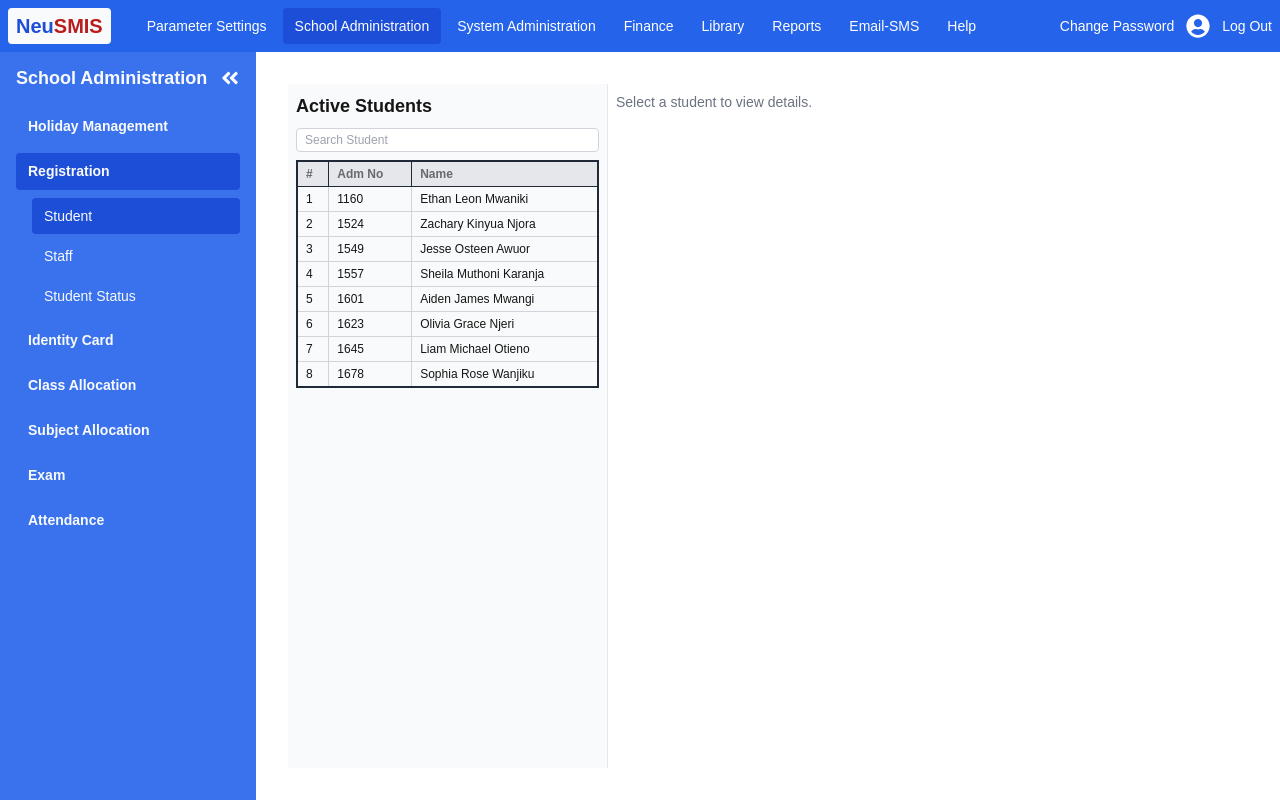
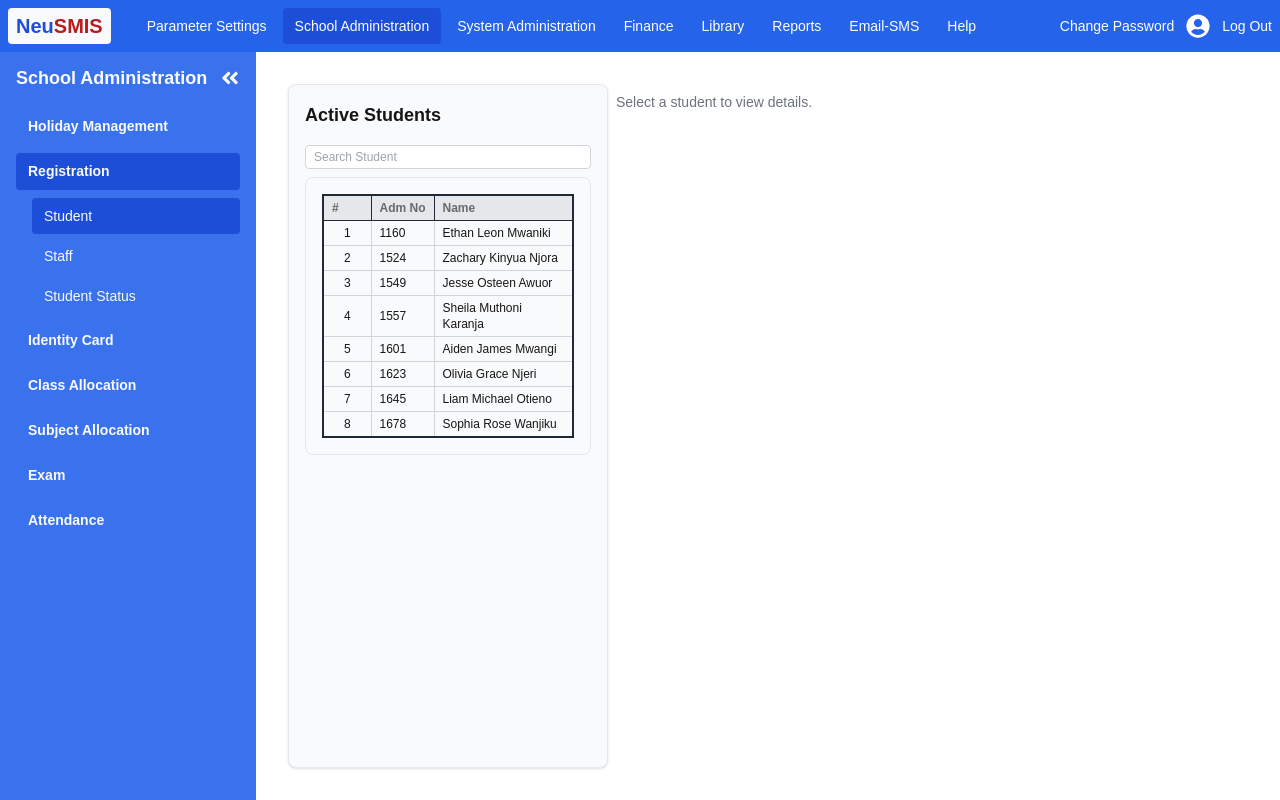
Before and after one commit to deeingasha/NeuSIMS-prac, a React (Vite) app in the folder neusims.client/: page /registration/student in a window 1280 px wide. Built offline with nearby package versions, Linux system fonts and the light colour scheme; sample sign-in values are in the browser's storage.

Commit message:
Enhance StudentDetails and StudentList components with improved styling and structure; add Profile page for user profile display

```diff
--- a/neusims.client/src/components/modules/student/StudentDetails.jsx
+++ b/neusims.client/src/components/modules/student/StudentDetails.jsx
@@ -99,7 +99,7 @@ const StudentDetails = ({ student }) => {
         <div className="border rounded p-4">
           <div className="flex justify-between items-start">
             <div>
-              <h2 className="font-semibold text-lg">{student.name}</h2>
+              <h2 className="font-semibold text-lg mb-4">{student.name}</h2>
               <p>Admission No: {student.admNo}</p>
             </div>
             <div className="w-24 h-24 border rounded bg-gray-200 flex items-center justify-center">
--- a/neusims.client/src/components/modules/student/StudentList.jsx
+++ b/neusims.client/src/components/modules/student/StudentList.jsx
@@ -10,14 +10,15 @@ const StudentList = ({ students = [], onSelect }) => {
   };
 
   return (
-    <div className="w-1/3 border-r p-2 bg-gray-50">
-      <h2 className="font-semibold text-lg mb-2">Active Students</h2>
+    <div className="border rounded-lg p-4 shadow w-1/3 bg-gray-50">
+      <h2 className="font-semibold text-lg mb-4">Active Students</h2>
+      {/* <div className="space-y-4 mb-4"> */}
       <input
         type="text"
         placeholder="Search Student"
         className="input input-xs w-full border border-gray-300 rounded mb-2"
       />
-      <div className="overflow-y-auto max-h-[60vh]">
+      {/* <div className="overflow-y-auto max-h-[60vh]">
         <table className="table table-xs table-zebra w-full text-xs">
           <thead>
             <tr>
@@ -42,6 +43,32 @@ const StudentList = ({ students = [], onSelect }) => {
             ))}
           </tbody>
         </table>
+      </div> */}
+      <div className="table-container">
+        <table className="table table-xs w-full">
+          <thead>
+            <tr>
+              <th className="w-12">#</th>
+              <th>Adm No</th>
+              <th>Name</th>
+            </tr>
+          </thead>
+          <tbody>
+            {students.map((student, index) => (
+              <tr
+                key={student.admNo}
+                className={`hover:bg-gray-100 cursor-pointer ${
+                  selectedStudent?.admNo === student.admNo ? "bg-blue-50" : ""
+                }`}
+                onClick={() => handleStudentSelect(student)}
+              >
+                <td className="text-center">{index + 1}</td>
+                <td>{student.admNo}</td>
+                <td>{student.name}</td>
+              </tr>
+            ))}
+          </tbody>
+        </table>
       </div>
     </div>
   );
--- a/neusims.client/src/pages/school_administration/Student.jsx
+++ b/neusims.client/src/pages/school_administration/Student.jsx
@@ -1,8 +1,6 @@
 import { useState } from "react";
 import StudentList from "@components/modules/student/StudentList";
 import StudentDetails from "@components/modules/student/StudentDetails";
-// import StudentList from "../../components/modules/student/StudentList";
-// import StudentDetails from "../../components/modules/student/StudentDetails";
 
 const Student = () => {
   const [selectedStudent, setSelectedStudent] = useState(null);
```
